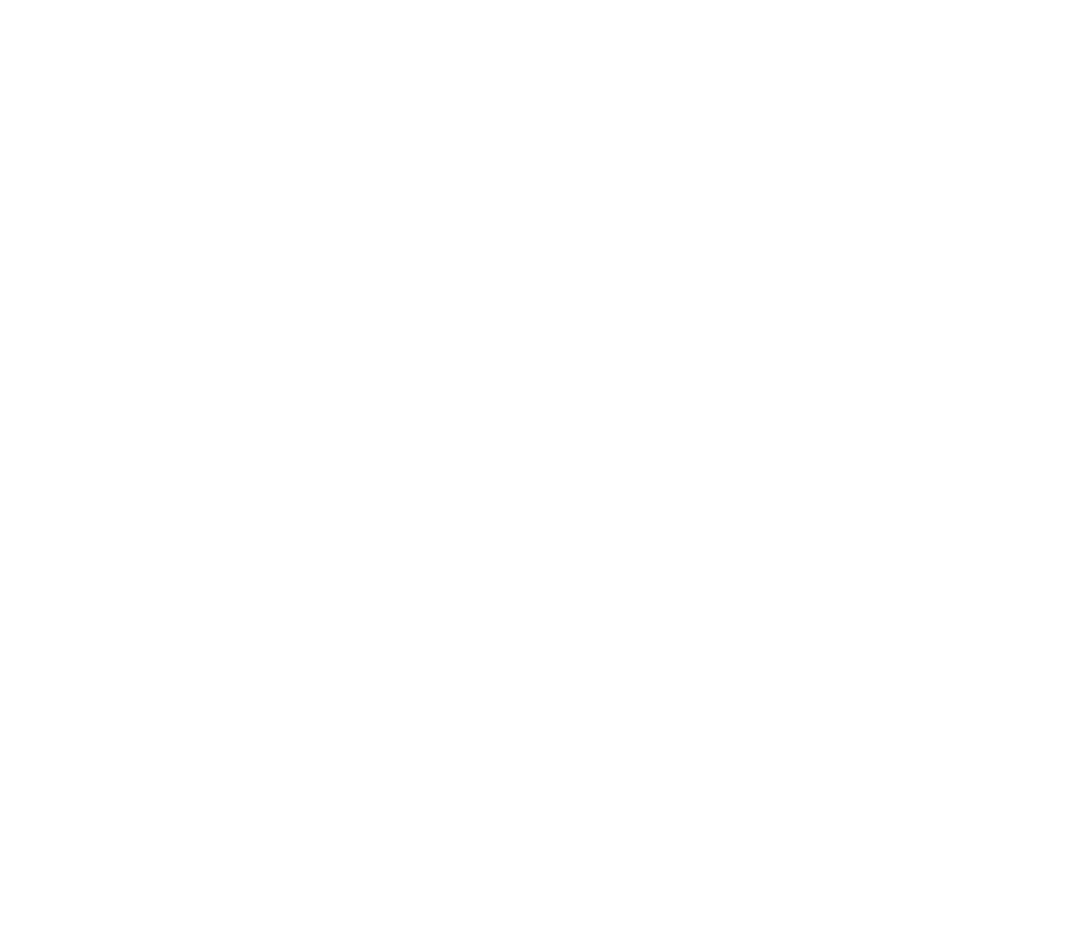
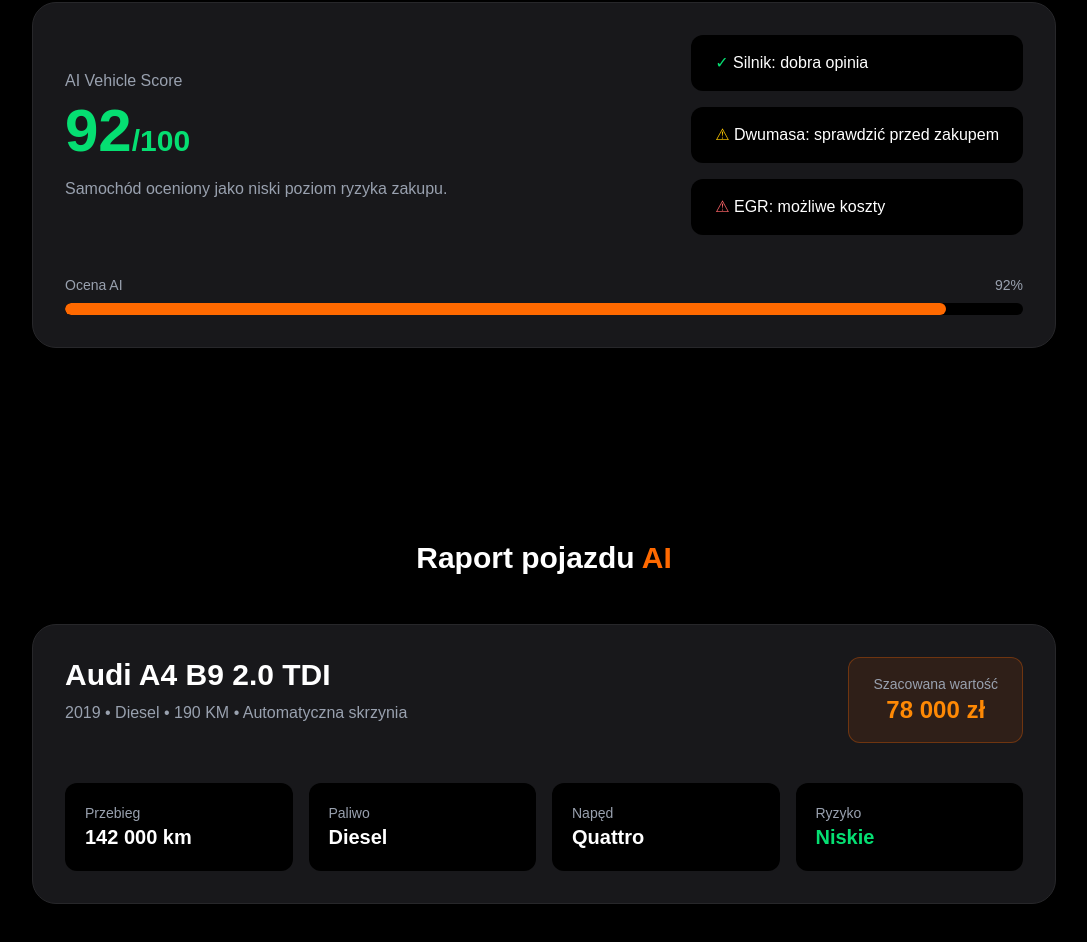
Before and after one commit to ambsai-ai/ambsai-app, a Next.js app: page / in a window 1280 px wide. Shown: the part 1860-2802 px from the top of the page, without its empty margins (96-1183 px from the left). Before the commit the page ends 1682 px from the top, so only its background shows below. Built offline with nearby package versions, Linux system fonts and the light colour scheme.

Commit message:
Add vehicle report summary component

```diff
--- a/src/app/page.tsx
+++ b/src/app/page.tsx
@@ -3,6 +3,8 @@ import Hero from "@/components/Hero";
 import SearchBox from "@/components/SearchBox";
 import HowItWorks from "@/components/HowItWorks";
 import AIDemo from "@/components/AIDemo";
+import AIScore from "@/components/AIScore";
+import CarSummary from "@/components/CarSummary";
 
 export default function Home() {
   return (
@@ -12,6 +14,8 @@ export default function Home() {
       <SearchBox />
       <HowItWorks />
       <AIDemo />
+      <AIScore />
+      <CarSummary />
     </main>
   );
 }
--- a/src/components/AIScore.tsx
+++ b/src/components/AIScore.tsx
@@ -0,0 +1,87 @@
+export default function AIScore() {
+  return (
+    <section className="py-24 px-6">
+
+      <div className="max-w-5xl mx-auto">
+
+        <h2 className="text-3xl font-bold text-center mb-12">
+          Inteligentna ocena pojazdu przez{" "}
+          <span className="text-orange-500">AI</span>
+        </h2>
+
+
+        <div className="bg-zinc-900 border border-zinc-800 rounded-3xl p-8">
+
+          <div className="flex flex-col md:flex-row justify-between items-center gap-8">
+
+            <div>
+              <p className="text-gray-400">
+                AI Vehicle Score
+              </p>
+
+              <h3 className="text-6xl font-bold text-green-400 mt-2">
+                92<span className="text-3xl">/100</span>
+              </h3>
+
+              <p className="mt-4 text-gray-400">
+                Samochód oceniony jako niski poziom ryzyka zakupu.
+              </p>
+            </div>
+
+
+            <div className="grid gap-4 w-full md:w-auto">
+
+              <div className="bg-black rounded-xl px-6 py-4">
+                <span className="text-green-400">
+                  ✓
+                </span>{" "}
+                Silnik: dobra opinia
+              </div>
+
+
+              <div className="bg-black rounded-xl px-6 py-4">
+                <span className="text-yellow-400">
+                  ⚠
+                </span>{" "}
+                Dwumasa: sprawdzić przed zakupem
+              </div>
+
+
+              <div className="bg-black rounded-xl px-6 py-4">
+                <span className="text-red-400">
+                  ⚠
+                </span>{" "}
+                EGR: możliwe koszty
+              </div>
+
+            </div>
+
+          </div>
+
+
+          <div className="mt-10">
+
+            <div className="flex justify-between text-sm text-gray-400 mb-2">
+              <span>Ocena AI</span>
+              <span>92%</span>
+            </div>
+
+            <div className="h-3 bg-black rounded-full overflow-hidden">
+
+              <div
+                className="h-full bg-orange-500 rounded-full"
+                style={{ width: "92%" }}
+              />
+
+            </div>
+
+          </div>
+
+
+        </div>
+
+      </div>
+
+    </section>
+  );
+}
--- a/src/components/CarSummary.tsx
+++ b/src/components/CarSummary.tsx
@@ -0,0 +1,93 @@
+export default function CarSummary() {
+  return (
+    <section className="py-24 px-6">
+
+      <div className="max-w-5xl mx-auto">
+
+        <h2 className="text-3xl font-bold text-center mb-12">
+          Raport pojazdu <span className="text-orange-500">AI</span>
+        </h2>
+
+
+        <div className="bg-zinc-900 border border-zinc-800 rounded-3xl p-8">
+
+          <div className="flex flex-col md:flex-row justify-between gap-6">
+
+            <div>
+              <h3 className="text-3xl font-bold">
+                Audi A4 B9 2.0 TDI
+              </h3>
+
+              <p className="text-gray-400 mt-2">
+                2019 • Diesel • 190 KM • Automatyczna skrzynia
+              </p>
+            </div>
+
+
+            <div className="bg-orange-500/10 border border-orange-500/30 rounded-xl px-6 py-4 text-center">
+
+              <p className="text-gray-400 text-sm">
+                Szacowana wartość
+              </p>
+
+              <p className="text-2xl font-bold text-orange-400">
+                78 000 zł
+              </p>
+
+            </div>
+
+          </div>
+
+
+          <div className="grid md:grid-cols-4 gap-4 mt-10">
+
+            <div className="bg-black rounded-xl p-5">
+              <p className="text-gray-400 text-sm">
+                Przebieg
+              </p>
+              <p className="font-bold text-xl">
+                142 000 km
+              </p>
+            </div>
+
+
+            <div className="bg-black rounded-xl p-5">
+              <p className="text-gray-400 text-sm">
+                Paliwo
+              </p>
+              <p className="font-bold text-xl">
+                Diesel
+              </p>
+            </div>
+
+
+            <div className="bg-black rounded-xl p-5">
+              <p className="text-gray-400 text-sm">
+                Napęd
+              </p>
+              <p className="font-bold text-xl">
+                Quattro
+              </p>
+            </div>
+
+
+            <div className="bg-black rounded-xl p-5">
+              <p className="text-gray-400 text-sm">
+                Ryzyko
+              </p>
+              <p className="font-bold text-xl text-green-400">
+                Niskie
+              </p>
+            </div>
+
+
+          </div>
+
+
+        </div>
+
+      </div>
+
+    </section>
+  );
+}
```
